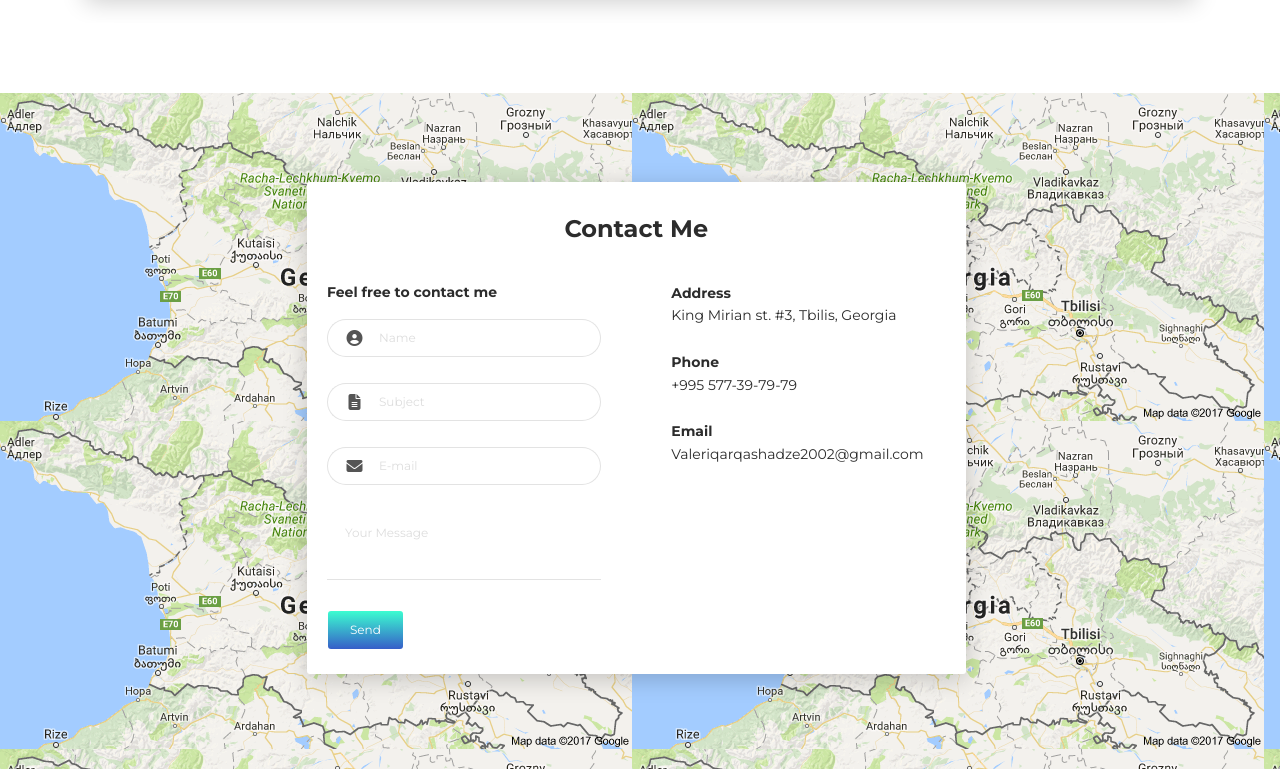
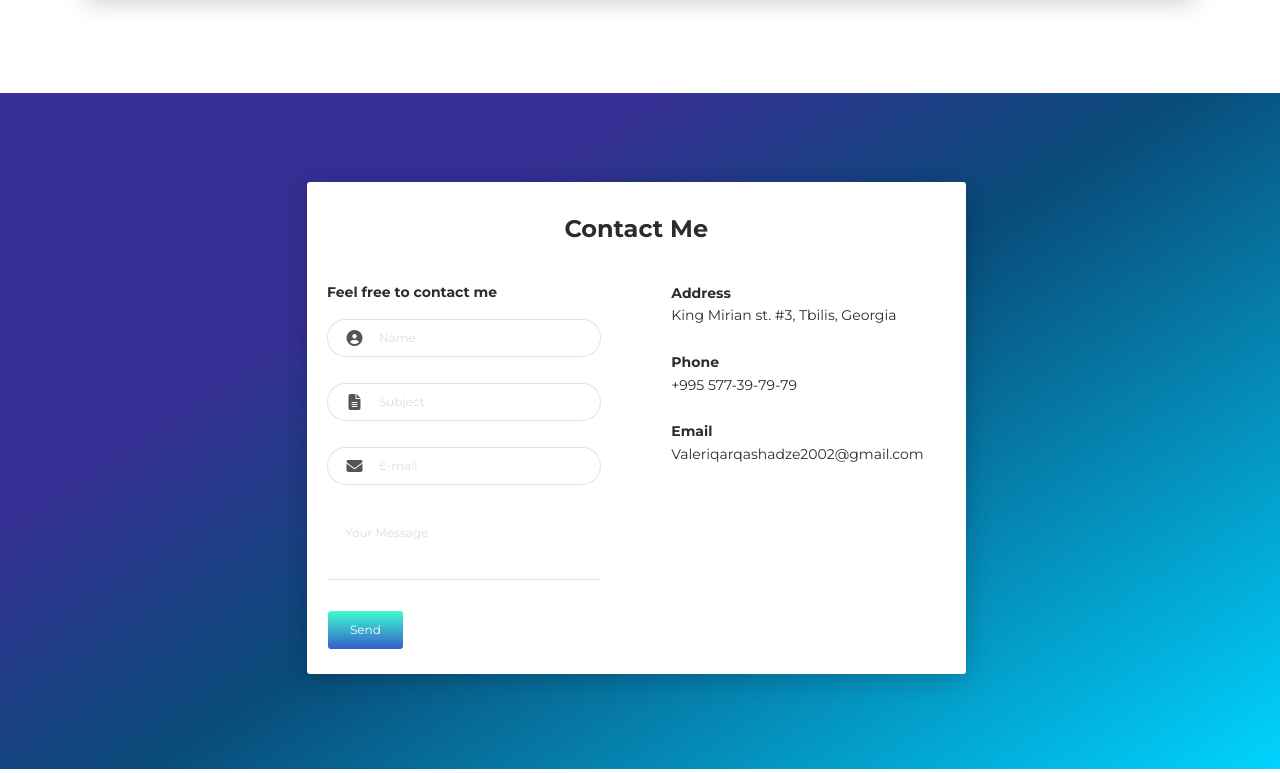
Before and after one commit to valerikarakashadze/Valeri-Karkashadze-Portfolio, a plain HTML site: page index.html in a window 1280 px wide. Shown: the part 3476-4249 px from the top of the page. Drawn offline with Linux system fonts and the light colour scheme.

Commit message:
Update index.html

```diff
--- a/index.html
+++ b/index.html
@@ -329,7 +329,7 @@
   </div>
 </div>
 <div class="section" id="contact">
-  <div class="cc-contact-information" style="background-image: url('images/staticmap.png')">
+  <div class="cc-contact-information">
     <div class="container">
       <div class="cc-contact">
         <div class="row">
```
